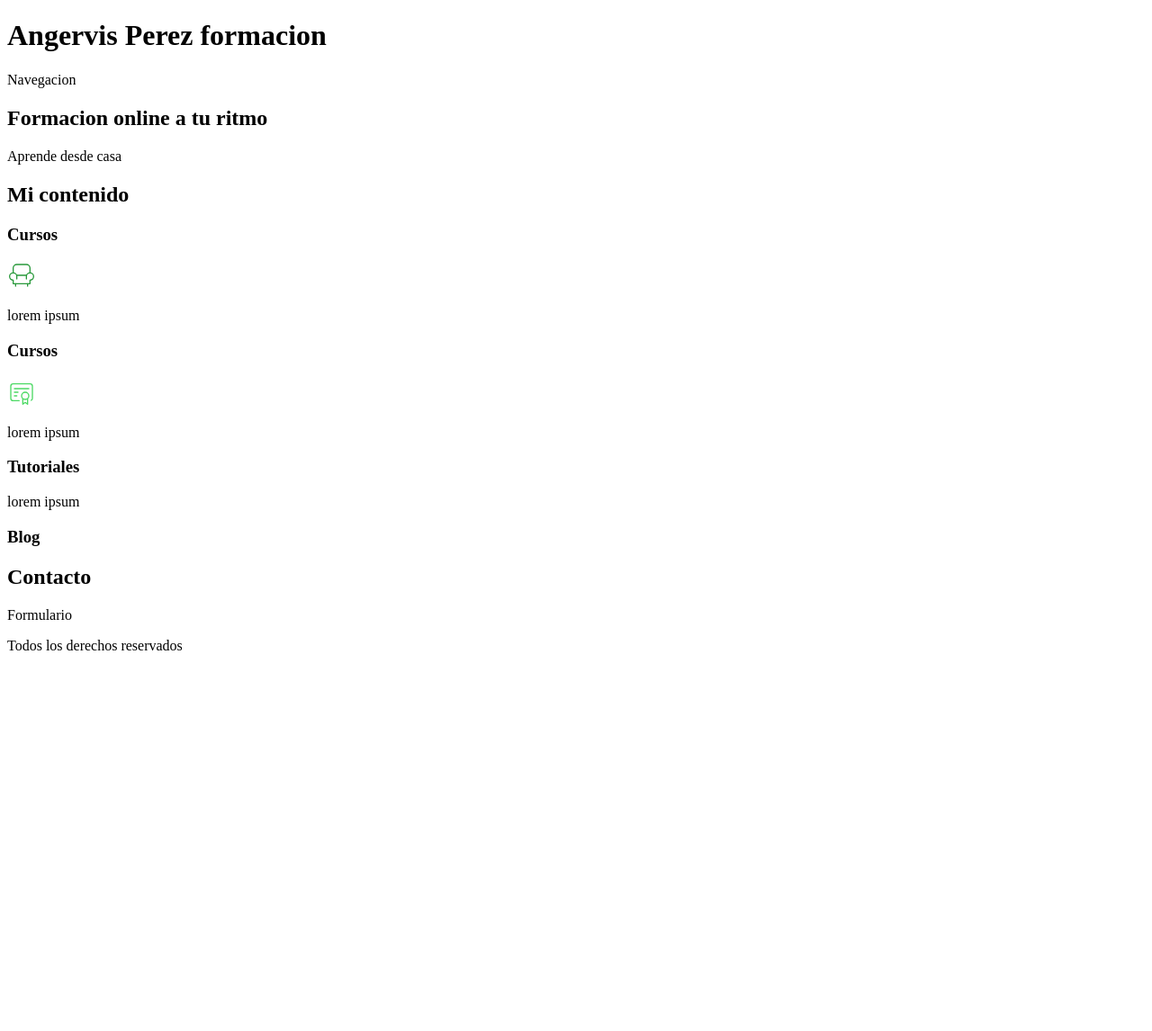
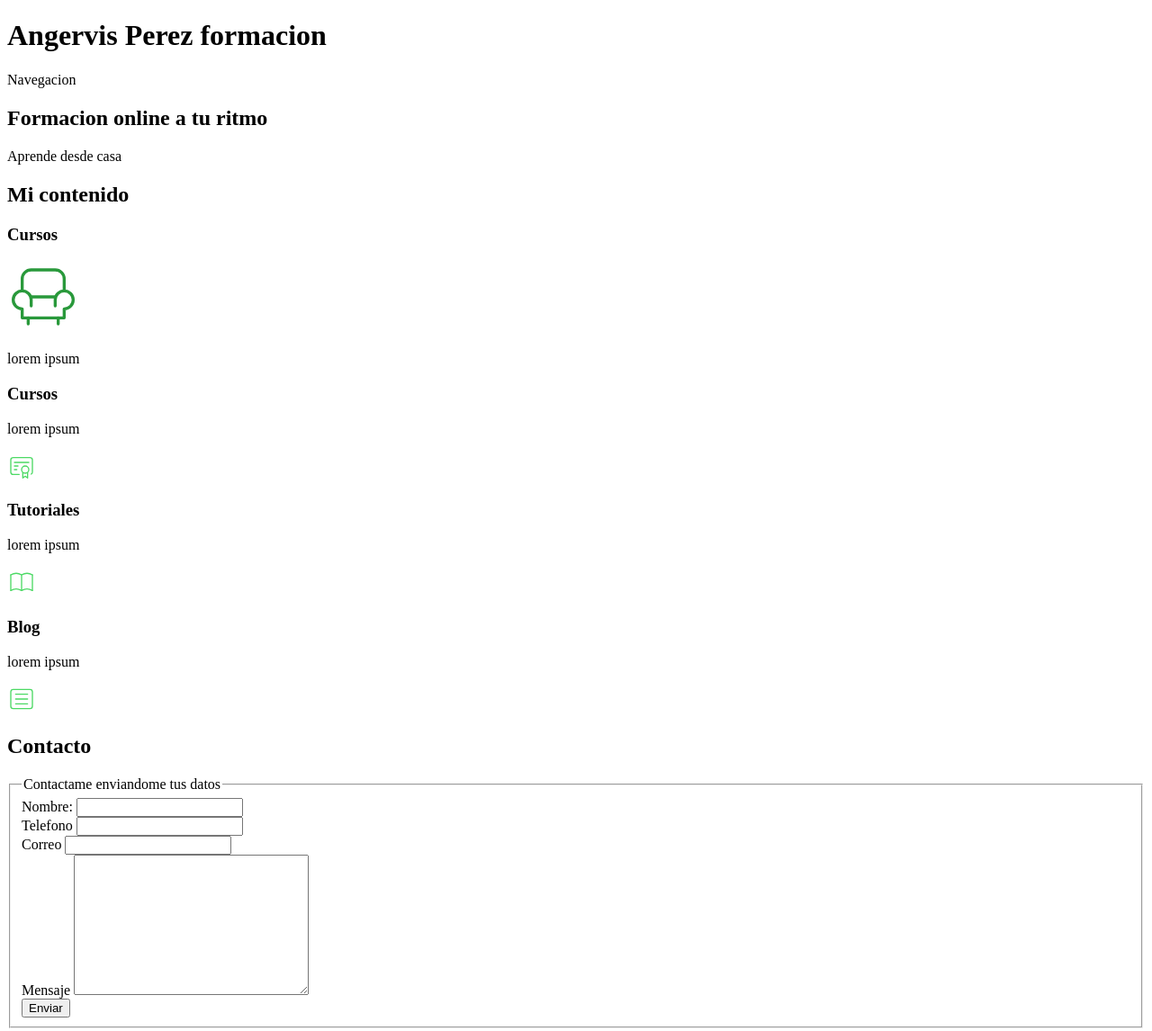
Before and after one commit to adperezbo-wq/web-personal-angervis.perez, a plain HTML site: page index.html in a window 1280 px wide. Shown: the top 1146 px of the page at 90% size. Before the commit the page ends 800 px from the top, so only its background shows below. Drawn offline with Linux system fonts and the light colour scheme.

Commit message:
segundo fichero

```diff
--- a/index.html
+++ b/index.html
@@ -22,8 +22,8 @@
             <h3>Cursos</h3>
                 <svg
                 xmlns="http://www.w3.org/2000/svg"
-                width="32"
-                height="32"
+                width="80"
+                height="80"
                 viewBox="0 0 24 24"
                 fill="none"
                 stroke="#29993b"
@@ -41,7 +41,8 @@
         </section>
         <section>
             <h3>Cursos</h3>
-                <svg
+            <p>lorem ipsum</p>
+            <svg
                 xmlns="http://www.w3.org/2000/svg"
                 width="32"
                 height="32"
@@ -59,20 +60,76 @@
                 <path d="M6 12l3 0" />
                 <path d="M6 15l2 0" />
                 </svg>
-
-            <p>lorem ipsum</p>
         </section>
         <section>
             <h3>Tutoriales</h3>
             <p>lorem ipsum</p>
+                <svg
+                xmlns="http://www.w3.org/2000/svg"
+                width="32"
+                height="32"
+                viewBox="0 0 24 24"
+                fill="none"
+                stroke="#4cd964"
+                stroke-width="1"
+                stroke-linecap="round"
+                stroke-linejoin="round"
+                >
+                <path d="M3 19a9 9 0 0 1 9 0a9 9 0 0 1 9 0" />
+                <path d="M3 6a9 9 0 0 1 9 0a9 9 0 0 1 9 0" />
+                <path d="M3 6l0 13" />
+                <path d="M12 6l0 13" />
+                <path d="M21 6l0 13" />
+                </svg>
         </section>
         <section>
             <h3>Blog</h3>
+            <p>lorem ipsum</p>
+            <svg
+            xmlns="http://www.w3.org/2000/svg"
+            width="32"
+            height="32"
+            viewBox="0 0 24 24"
+            fill="none"
+            stroke="#4cd964"
+            stroke-width="1"
+            stroke-linecap="round"
+            stroke-linejoin="round"
+            >
+            <path d="M3 4m0 2a2 2 0 0 1 2 -2h14a2 2 0 0 1 2 2v12a2 2 0 0 1 -2 2h-14a2 2 0 0 1 -2 -2z" />
+            <path d="M7 8h10" />
+            <path d="M7 12h10" />
+            <path d="M7 16h10" />
+            </svg>
         </section>
         <section>
             <h2>Contacto</h2>
         </section>
-        <p>Formulario</p>
+        <form action="">
+            <fieldset>
+                <legend>Contactame enviandome tus datos</legend>
+                <div>
+                <label for="">Nombre:</label>
+                <input type="text"name="Nombre">
+                </div>
+                <div>
+                    <label for="">Telefono</label>
+                    <input type="tel" name="Telefono" id="">
+                </div>
+                <div>
+                    <label for="">Correo</label>
+                    <input type="email" name="Correo" id="">
+                </div>
+                <div>
+                    <label for="">Mensaje</label>
+                    <textarea name="Mensaje" id="" cols="30" rows="10"></textarea>
+                </div>
+                <div>
+                    <input type="submit" value="Enviar">
+                </div>
+            </fieldset>
+
+        </form>
     </main>
     <footer>
         <p>Todos los derechos reservados</p>
```
